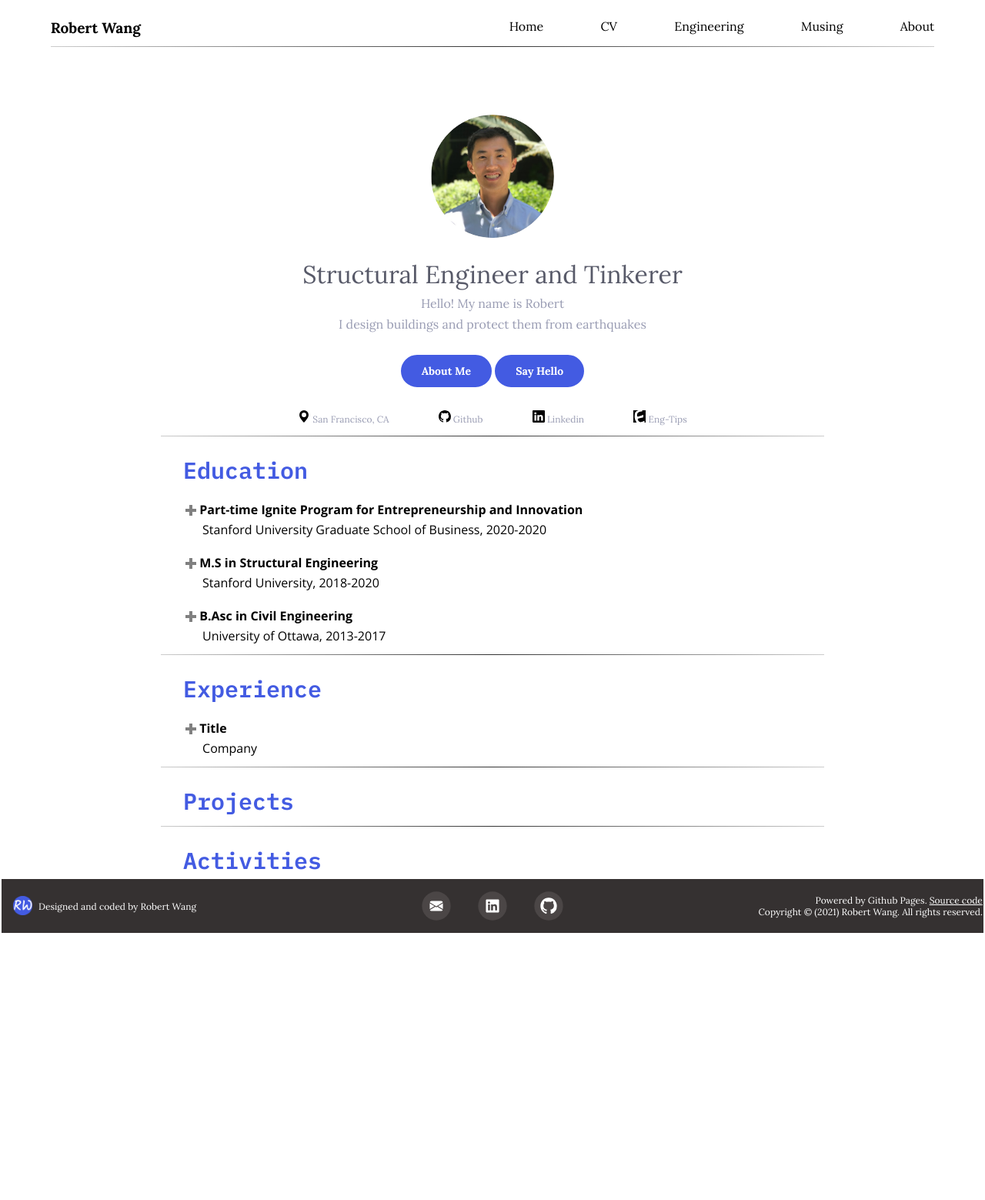
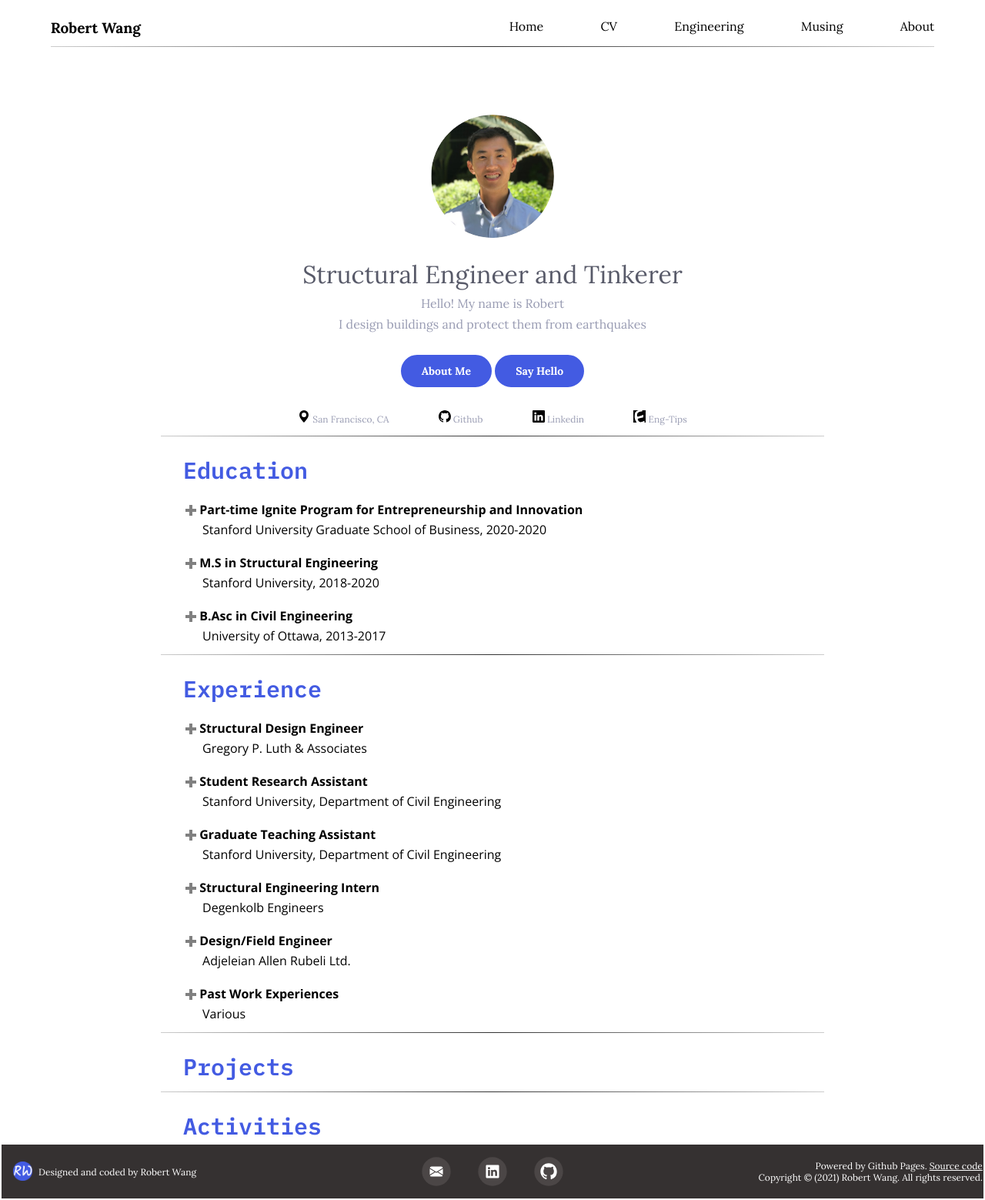
Before and after one commit to wcfrobert/wcfrobert.github.io, a Jekyll site: the page index.html, which Jekyll copies as it is, in a window 1280 px wide. Shown: the whole page at 77% size. Built offline with Jekyll 4.4.1, drawn with Linux system fonts in a browser that asks for light colours; before the commit the page ends 1214 px from its top, so only the background shows below that.

Commit message:
updated again

```diff
--- a/assets/css/style.css
+++ b/assets/css/style.css
@@ -60,6 +60,8 @@ header #name {
 	font-size: 19px;
 	float: left;
 	cursor: pointer;
+	text-decoration: none;
+	color: black;
 }
 
 header #name:hover {
--- a/index.html
+++ b/index.html
@@ -24,22 +16,17 @@
 
 
 <body>
-  <!-- Google Tag Manager (noscript) -->
-  <noscript><iframe src="https://www.googletagmanager.com/ns.html?id=GTM-5MFH6XF"
-  height="0" width="0" style="display:none;visibility:hidden"></iframe></noscript>
-  <!-- End Google Tag Manager (noscript) -->
   <div class="container">
-
     <!-- HEADER -->
     <header>
-      <span id="name">Robert Wang</span>
+      <a href="index.html" id="name">Robert Wang</a>
       <nav>
         <ul>
-          <li><a href="#">Home</a></li>
-          <li><a href="#">CV</a></li>
-          <li><a href="#">Engineering</a></li>
-          <li><a href="#">Musing</a></li>
-          <li><a href="#">About</a></li>
+          <li><a href="index.html">Home</a></li>
+          <li><a href="cv.pdf" target="_blank">CV</a></li>
+          <li><a href="engineering.html">Engineering</a></li>
+          <li><a href="musing.html">Musing</a></li>
+          <li><a href="about.html">About</a></li>
         </ul>
       </nav>
     </header>
@@ -54,8 +41,8 @@
       <p>I design buildings and protect them from earthquakes</p>
 
       <div class="author-more">
-        <a href="#" class="button">About Me</a>
-        <a href="#" class="button">Say Hello</a>
+        <a href="about.html" class="button">About Me</a>
+        <a href="mailto:temprobertdev@gmail.com?subject=Hello!" class="button">Say Hello</a>
       </div>
 
       <div class="quick-link">
@@ -70,13 +57,13 @@
             <svg xmlns="http://www.w3.org/2000/svg" width="16" height="16" fill="black" class="github-svg" viewBox="0 0 16 16">
               <path d="M8 0C3.58 0 0 3.58 0 8c0 3.54 2.29 6.53 5.47 7.59.4.07.55-.17.55-.38 0-.19-.01-.82-.01-1.49-2.01.37-2.53-.49-2.69-.94-.09-.23-.48-.94-.82-1.13-.28-.15-.68-.52-.01-.53.63-.01 1.08.58 1.23.82.72 1.21 1.87.87 2.33.66.07-.52.28-.87.51-1.07-1.78-.2-3.64-.89-3.64-3.95 0-.87.31-1.59.82-2.15-.08-.2-.36-1.02.08-2.12 0 0 .67-.21 2.2.82.64-.18 1.32-.27 2-.27.68 0 1.36.09 2 .27 1.53-1.04 2.2-.82 2.2-.82.44 1.1.16 1.92.08 2.12.51.56.82 1.27.82 2.15 0 3.07-1.87 3.75-3.65 3.95.29.25.54.73.54 1.48 0 1.07-.01 1.93-.01 2.2 0 .21.15.46.55.38A8.012 8.012 0 0 0 16 8c0-4.42-3.58-8-8-8z"/>
             </svg>
-            <a href="#">Github</a>
+            <a href="https://github.com/wcfrobert">Github</a>
           </li>
           <li>
             <svg xmlns="http://www.w3.org/2000/svg" width="16" height="16" fill="black" class="linkedin-svg" viewBox="0 0 16 16">
               <path d="M0 1.146C0 .513.526 0 1.175 0h13.65C15.474 0 16 .513 16 1.146v13.708c0 .633-.526 1.146-1.175 1.146H1.175C.526 16 0 15.487 0 14.854V1.146zm4.943 12.248V6.169H2.542v7.225h2.401zm-1.2-8.212c.837 0 1.358-.554 1.358-1.248-.015-.709-.52-1.248-1.342-1.248-.822 0-1.359.54-1.359 1.248 0 .694.521 1.248 1.327 1.248h.016zm4.908 8.212V9.359c0-.216.016-.432.08-.586.173-.431.568-.878 1.232-.878.869 0 1.216.662 1.216 1.634v3.865h2.401V9.25c0-2.22-1.184-3.252-2.764-3.252-1.274 0-1.845.7-2.165 1.193v.025h-.016a5.54 5.54 0 0 1 .016-.025V6.169h-2.4c.03.678 0 7.225 0 7.225h2.4z"/>
             </svg>
-            <a href="#">Linkedin</a>
+            <a href="https://www.linkedin.com/in/robert-cf-wang/">Linkedin</a>
           </li>
           <li>
             <svg xmlns="http://www.w3.org/2000/svg" width="16" height="16" class="engtip-svg">
@@ -84,7 +71,7 @@
               <path d="m 44.324564,-0.06092323 c 0,0 -29.002493,41.86208923 -27.087233,76.06313823 1.915259,34.201055 2.188867,43.777345 11.217945,59.099415 9.029078,15.32208 42.409305,25.44559 42.409305,25.44559 L -0.02417827,160.21765 V -0.21765073 Z" id="path884" />
               <path d="M 160.21766,-0.21765073 V 160.21765 L 116.00997,160 l 0.5472,-15.59568 c 0,0 -29.27611,1.36804 -50.343955,-11.76516 C 45.145389,119.50595 48.975907,95.975629 48.975907,95.975629 c 0,0 -1.915259,-18.605369 8.208253,-18.331762 10.123511,0.273608 71.95901,22.709493 71.95901,22.709493 l 0.2736,-32.285793 c 0,0 -60.193855,-11.765159 -68.675715,-17.510932 -8.481862,-5.745779 2.462475,-23.803934 2.462475,-23.803934 0,0 14.501245,-30.3705366 47.06065,-17.237332 32.5594,13.133205 35.29549,13.68042 35.29549,13.68042 V -0.06092323 Z" id="path886" /> </g>
             </svg>
-            <a href="#">Eng-Tips</a>
+            <a href="https://www.eng-tips.com/userinfo.cfm?member=wcfrobert">Eng-Tips</a>
           </li>
         </ul>
       </div>
@@ -146,23 +133,90 @@
 
 
 
+    <section class='resume-content'>
+      <h1>Experience</h1>
+      <br>
 
 
 
-    <section class='resume-content'>
-      <h1>Experience</h1>
-      <br>
       <input id="collapsible4" class="role" type="checkbox">
       <label for="collapsible4" class="role-label">
         <div class="plus-button"></div>
-        Title
+        Structural Design Engineer
       </label>
-      <p class="uni-company">Company</p>
+      <p class="uni-company">Gregory P. Luth & Associates</p>
       <div class="details">
         <div class="inner-content">
-            - GPA: 3.91 <br>
+            description
         </div>
       </div>
+
+      <input id="collapsible5" class="role" type="checkbox">
+      <label for="collapsible5" class="role-label">
+        <div class="plus-button"></div>
+        Student Research Assistant
+      </label>
+      <p class="uni-company">Stanford University, Department of Civil Engineering</p>
+      <div class="details">
+        <div class="inner-content">
+            description
+        </div>
+      </div>
+
+      <input id="collapsible6" class="role" type="checkbox">
+      <label for="collapsible6" class="role-label">
+        <div class="plus-button"></div>
+        Graduate Teaching Assistant
+      </label>
+      <p class="uni-company">Stanford University, Department of Civil Engineering</p>
+      <div class="details">
+        <div class="inner-content">
+            description
+        </div>
+      </div>
+
+      <input id="collapsible7" class="role" type="checkbox">
+      <label for="collapsible7" class="role-label">
+        <div class="plus-button"></div>
+        Structural Engineering Intern
+      </label>
+      <p class="uni-company">Degenkolb Engineers</p>
+      <div class="details">
+        <div class="inner-content">
+            description
+        </div>
+      </div>
+
+      <input id="collapsible8" class="role" type="checkbox">
+      <label for="collapsible8" class="role-label">
+        <div class="plus-button"></div>
+        Design/Field Engineer
+      </label>
+      <p class="uni-company">Adjeleian Allen Rubeli Ltd.</p>
+      <div class="details">
+        <div class="inner-content">
+            description
+        </div>
+      </div>
+
+
+      <input id="collapsible9" class="role" type="checkbox">
+      <label for="collapsible9" class="role-label">
+        <div class="plus-button"></div>
+        Past Work Experiences
+      </label>
+      <p class="uni-company">Various</p>
+      <div class="details">
+        <div class="inner-content">
+            <ul style="margin-top:1px;">
+              <li>Junior Field Coordinator at PCL Construction</li>
+              <li>Junior Project Manager at Public Works and Government Services Canada</li>
+              <li>Undergraduate Student Research Assistant at University of Ottawa</li>
+              <li>Tennis Summer Camp Instructor at Dunlance Tennis Club</li>
+            </ul>
+        </div>
+      </div>
+
     </section>
     <hr class="hr-half">
 
@@ -199,7 +253,7 @@
     <div class="grid-item2">
       <svg xmlns="http://www.w3.org/2000/svg" width="40" height="40" viewBox="-7 -7 30 30">
         <g>
-          <a xlink:href="#">
+          <a xlink:href="mailto:temprobertdev@gmail.com?subject=Hello!">
             <circle cx="8" cy="8" r="14" fill=" rgb(75, 70, 70)"/>
             <path fill="white" transform="scale(0.8) translate(2,2)" d="M.05 3.555A2 2 0 0 1 2 2h12a2 2 0 0 1 1.95 1.555L8 8.414.05 3.555zM0 4.697v7.104l5.803-3.558L0 4.697zM6.761 8.83l-6.57 4.027A2 2 0 0 0 2 14h12a2 2 0 0 0 1.808-1.144l-6.57-4.027L8 9.586l-1.239-.757zm3.436-.586L16 11.801V4.697l-5.803 3.546z"/>
           </a>
@@ -208,7 +262,7 @@
 
       <svg xmlns="http://www.w3.org/2000/svg" width="40" height="40" viewBox="-7 -7 30 30">
         <g>
-          <a xlink:href="#">
+          <a xlink:href="https://www.linkedin.com/in/robert-cf-wang/">
             <circle cx="8" cy="8" r="14" fill="rgb(75, 70, 70)"/>
             <path fill="white" transform="scale(0.8) translate(2,2)" d="M0 1.146C0 .513.526 0 1.175 0h13.65C15.474 0 16 .513 16 1.146v13.708c0 .633-.526 1.146-1.175 1.146H1.175C.526 16 0 15.487 0 14.854V1.146zm4.943 12.248V6.169H2.542v7.225h2.401zm-1.2-8.212c.837 0 1.358-.554 1.358-1.248-.015-.709-.52-1.248-1.342-1.248-.822 0-1.359.54-1.359 1.248 0 .694.521 1.248 1.327 1.248h.016zm4.908 8.212V9.359c0-.216.016-.432.08-.586.173-.431.568-.878 1.232-.878.869 0 1.216.662 1.216 1.634v3.865h2.401V9.25c0-2.22-1.184-3.252-2.764-3.252-1.274 0-1.845.7-2.165 1.193v.025h-.016a5.54 5.54 0 0 1 .016-.025V6.169h-2.4c.03.678 0 7.225 0 7.225h2.4z"/>
           </a>
@@ -217,7 +271,7 @@
 
       <svg xmlns="http://www.w3.org/2000/svg" width="40" height="40" viewBox="-7 -7 30 30">
         <g>
-          <a xlink:href="#">
+          <a xlink:href="https://github.com/wcfrobert">
             <circle cx="8" cy="8" r="14" fill="rgb(75, 70, 70)"/>
             <path fill="white" d="M8 0C3.58 0 0 3.58 0 8c0 3.54 2.29 6.53 5.47 7.59.4.07.55-.17.55-.38 0-.19-.01-.82-.01-1.49-2.01.37-2.53-.49-2.69-.94-.09-.23-.48-.94-.82-1.13-.28-.15-.68-.52-.01-.53.63-.01 1.08.58 1.23.82.72 1.21 1.87.87 2.33.66.07-.52.28-.87.51-1.07-1.78-.2-3.64-.89-3.64-3.95 0-.87.31-1.59.82-2.15-.08-.2-.36-1.02.08-2.12 0 0 .67-.21 2.2.82.64-.18 1.32-.27 2-.27.68 0 1.36.09 2 .27 1.53-1.04 2.2-.82 2.2-.82.44 1.1.16 1.92.08 2.12.51.56.82 1.27.82 2.15 0 3.07-1.87 3.75-3.65 3.95.29.25.54.73.54 1.48 0 1.07-.01 1.93-.01 2.2 0 .21.15.46.55.38A8.012 8.012 0 0 0 16 8c0-4.42-3.58-8-8-8z"/>
           </a>
@@ -227,7 +281,7 @@
 
     <div class="grid-item3">
       <div class="positioning">
-        Powered by Github Pages. <a href="#">Source code</a>
+        Powered by Github Pages. <a href="https://github.com/wcfrobert/wcfrobert.github.io">Source code</a>
         <br>
         Copyright &copy; (2021) Robert Wang. All rights reserved.
       </div>
```
Also changed, not shown: other parts of index.html (+0 -8 lines), about.html (added, +93 -0 lines), engineering.html (added, +91 -0 lines), musing.html (added, +89 -0 lines), 1 other file.
